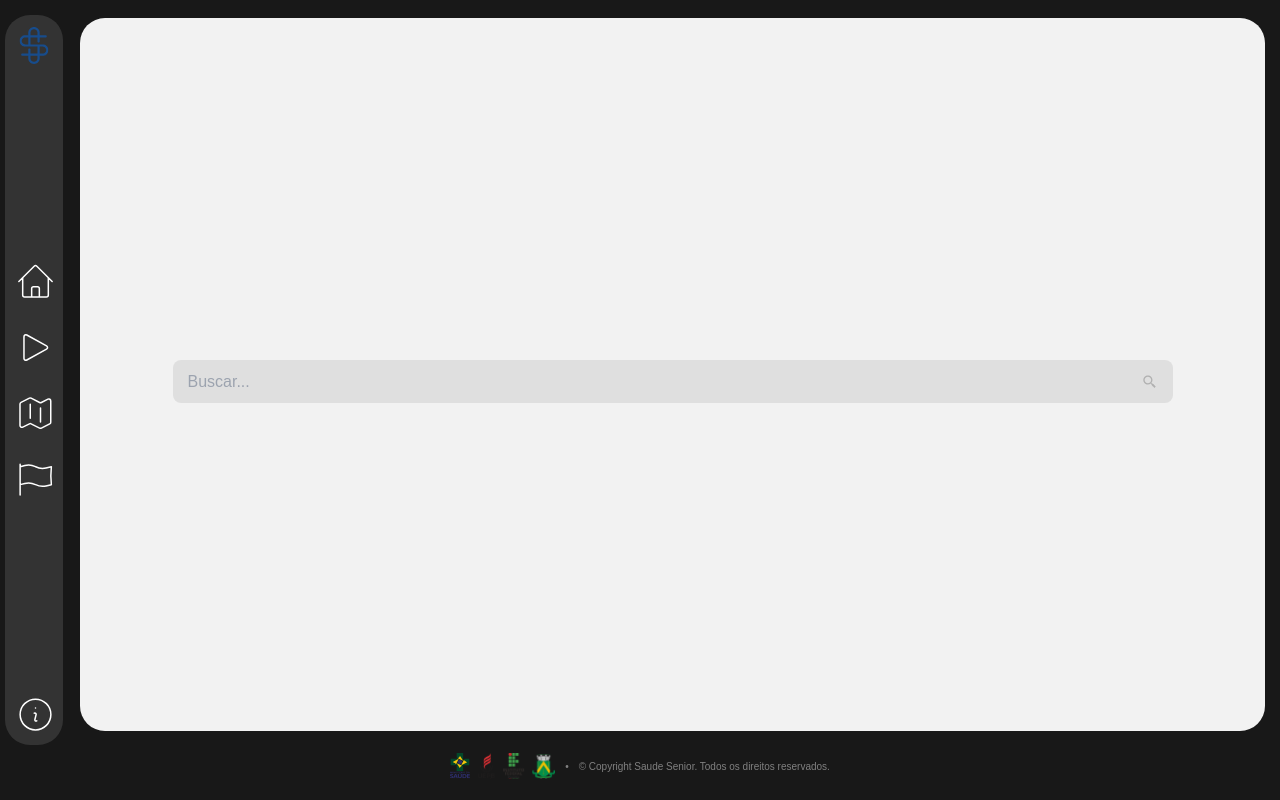
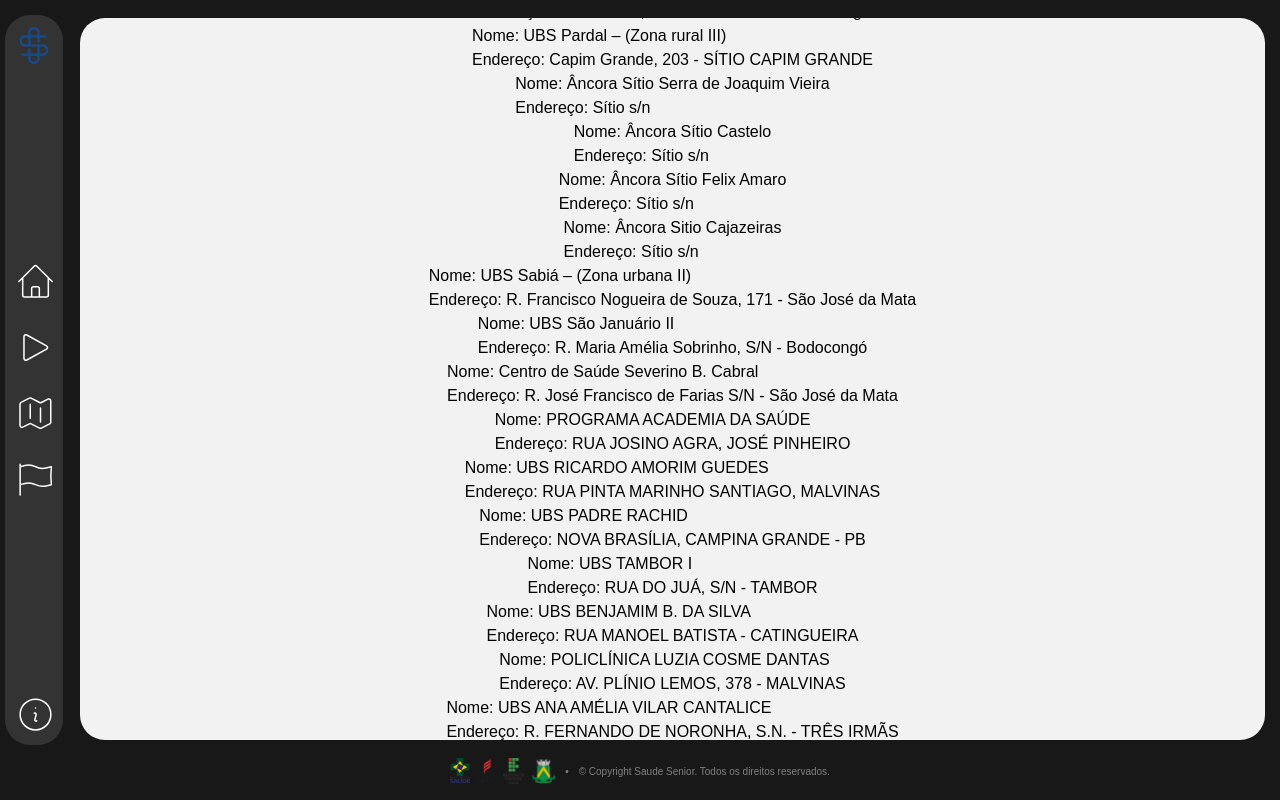
Before and after one commit to AryelSouza/Saude_Senior, a Next.js app in the folder web/: page /maps in a window 1280 px wide. Built offline with nearby package versions, Linux system fonts and the light colour scheme.

Commit message:
adicionando arquivo para maps

```diff
--- a/web/src/pages/maps.js
+++ b/web/src/pages/maps.js
@@ -25,12 +25,10 @@ export default function Home() {
             <BarraPesquisa/>
             {
               data.map((element)=>
-              {
                 <div key={element.nome}>
                   <p>Nome: {element.nome}</p>
                   Endereço: {element.endereco}
                 </div>
-              }
               )
             }
         </div>
--- a/web/src/styles/Capacitacao.module.css
+++ b/web/src/styles/Capacitacao.module.css
@@ -5,6 +5,7 @@
     justify-content: center;
     height: 100%;
     width: 1000px;
+    overflow-y: scroll;
   }
 
   .options {
```
